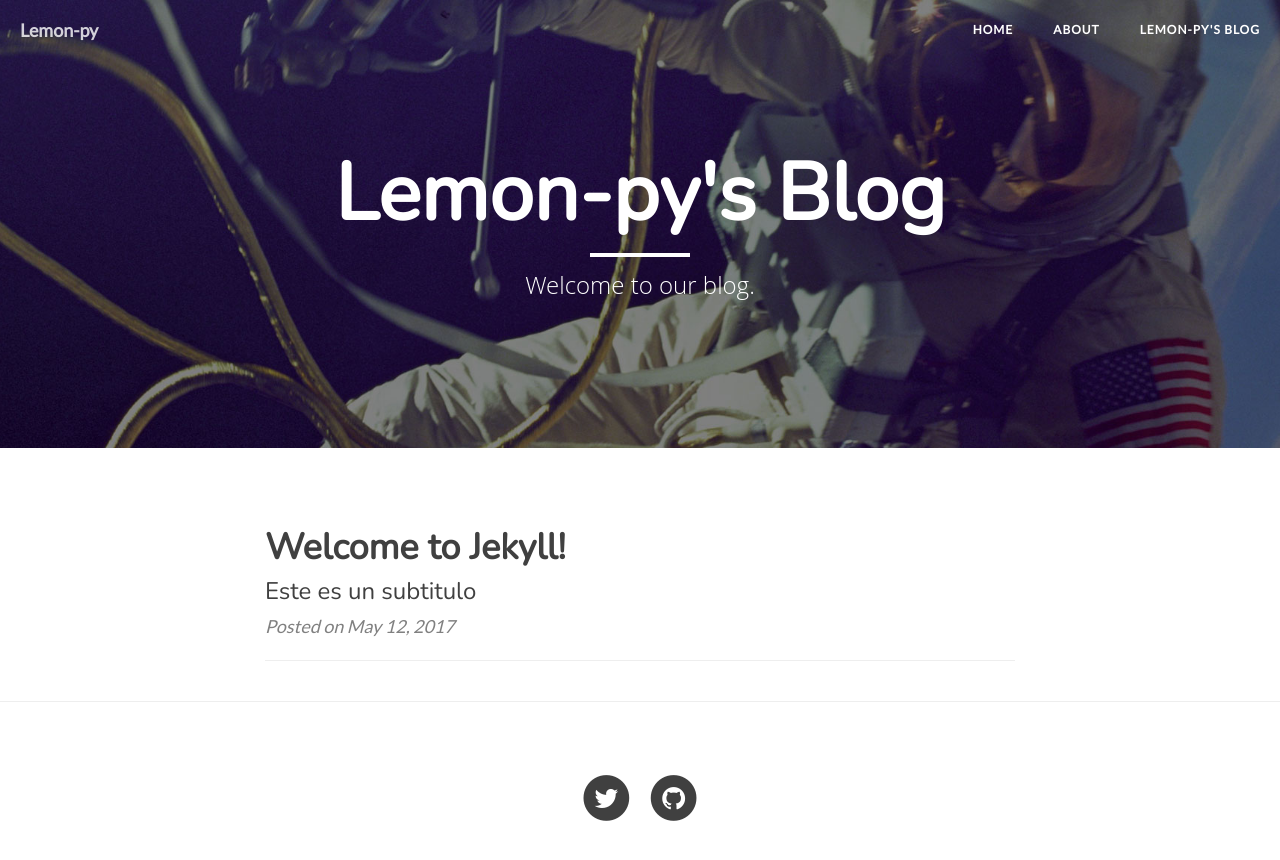
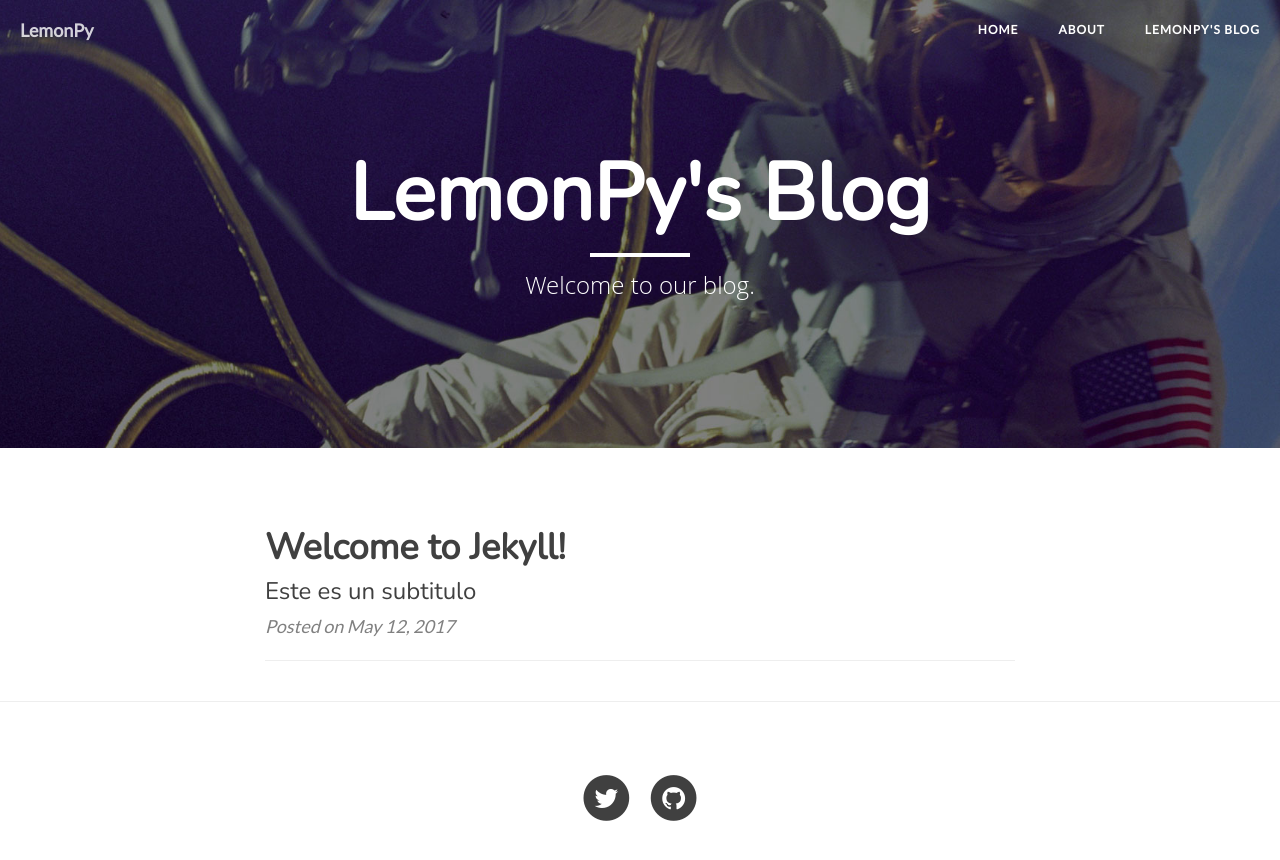
Before and after one commit to Lemon-Py/lemon-py.github.io, a Jekyll site: the page built from _pages/blog.html, in a window 1280 px wide. Shown: the top 860 px of the page. Built offline with Jekyll 4.4.1, drawn with Linux system fonts in a browser that asks for light colours.

Commit message:
namechange

```diff
--- a/_config.yml
+++ b/_config.yml
@@ -10,14 +10,14 @@ include: ['_pages']
 
 
 # Site settings
-title: Lemon-py
+title: LemonPy
 email: your-email@domain.com
 description: > # this means to ignore newlines until "baseurl:"
   Urban vegetation phenology analysis. Sattelite image based, open source and
   community powered
 baseurl: "" # the subpath of your site, e.g. /blog
 url: "https://lemon-py.github.io/" # the base hostname & protocol for your site
-twitter_username: jekyllrb
+twitter_username: Lemon4Py
 github_username:  lemon-py
 
 # Build settings
--- a/_pages/blog.html
+++ b/_pages/blog.html
@@ -1,6 +1,6 @@
 ---
 layout: page
-title: Lemon-py's Blog
+title: LemonPy's Blog
 permalink: /blog
 description: "Welcome to our blog."
 header-img: img/post-bg.jpg
```
